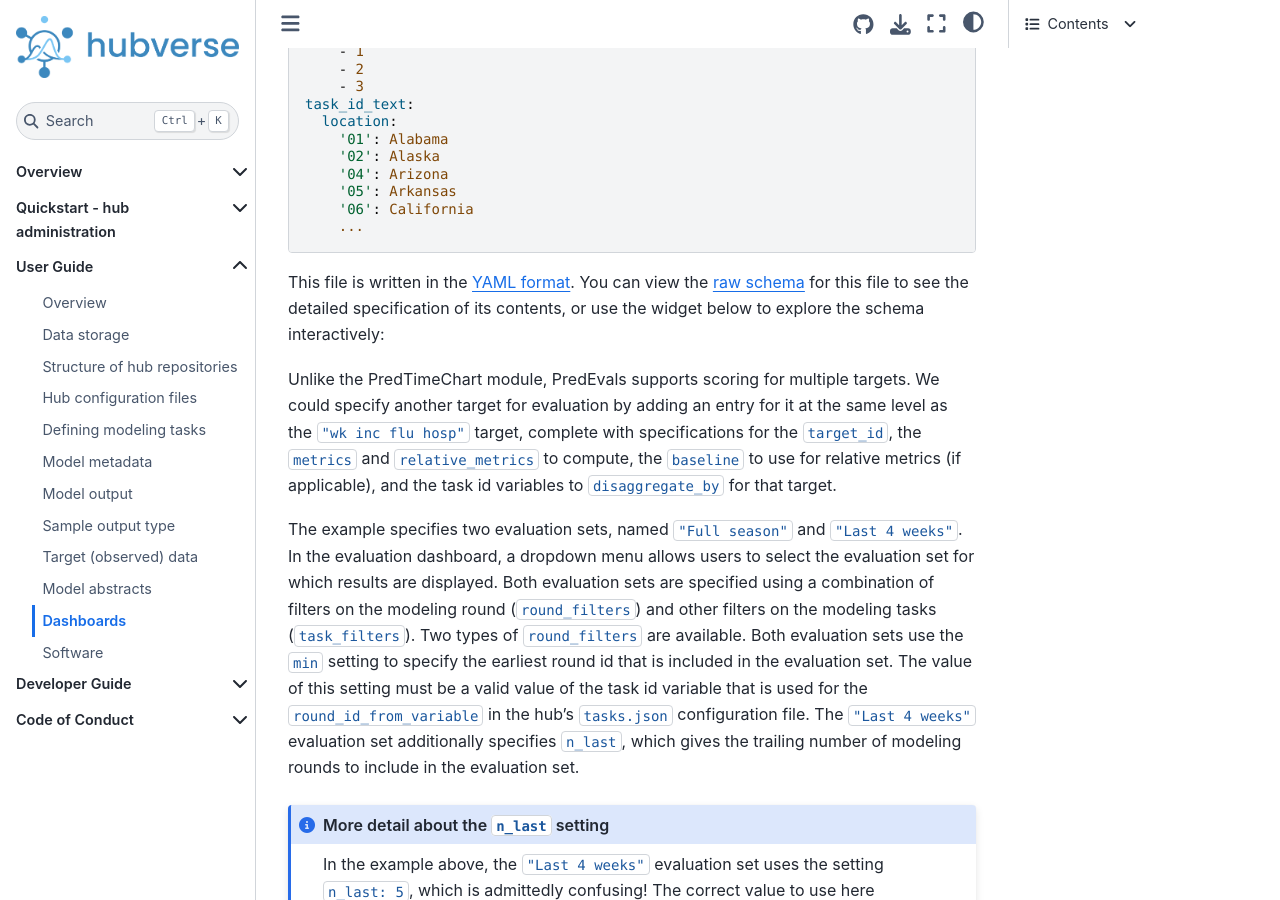
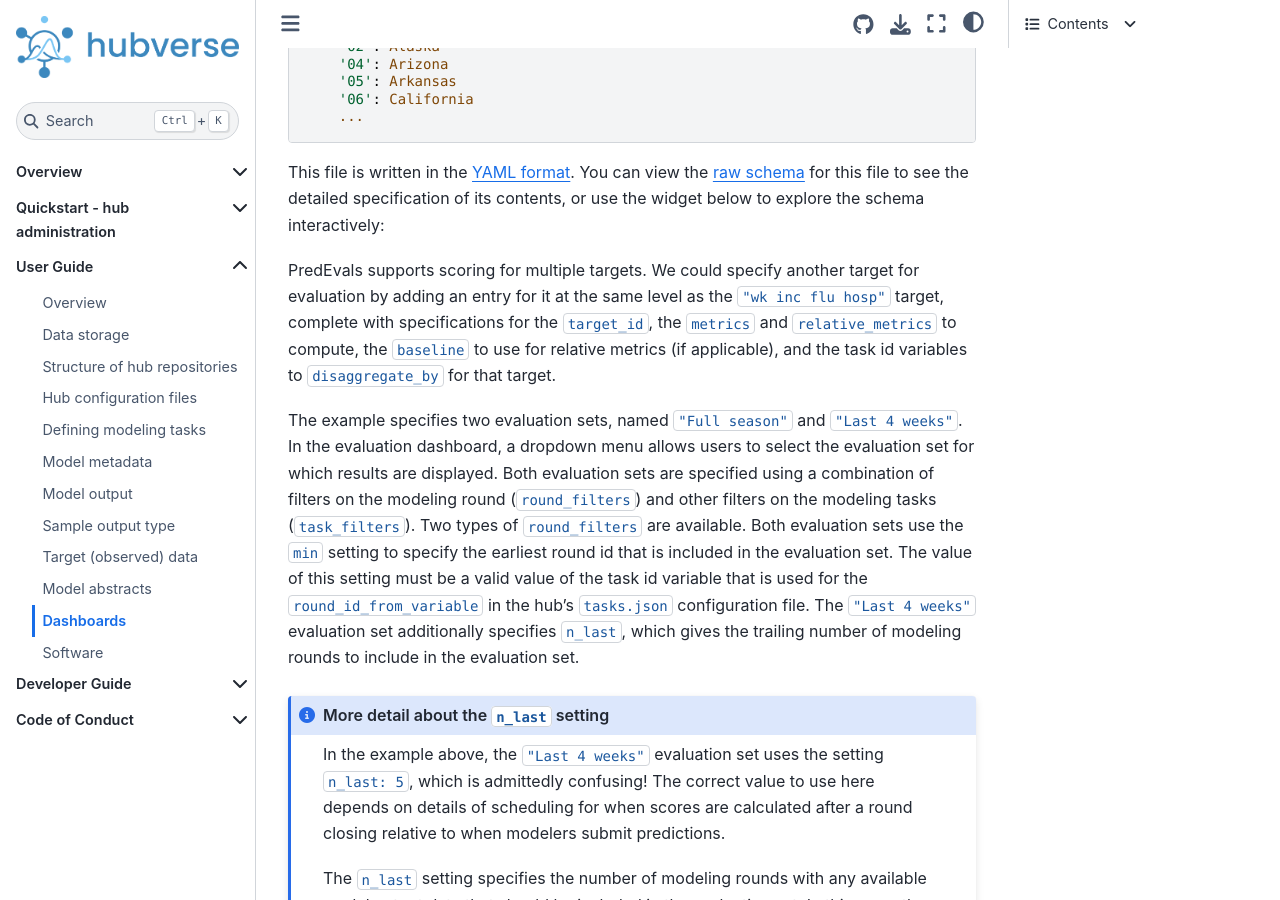
Before and after one commit to hubverse-org/hubDocs, a Sphinx documentation site: the page built from docs/source/user-guide/dashboards.md, in a window 1280 px wide and 900 px high, scrolled down 10978 px. Built offline with Sphinx 7.4.7 and the Sphinx Book theme 1.1.4, drawn with Linux system fonts in a browser that asks for light colours; comment, search, counter and statistics services are not loaded; some of the changed text lies outside the part shown.

Commit message:
Update that multiple targets supported

```diff
--- a/docs/source/user-guide/dashboards.md
+++ b/docs/source/user-guide/dashboards.md
@@ -220,7 +220,6 @@
  - The visualization tool can only display step-ahead predictions that use the quantile output type.
  - It can only display predictions for tasks that are defined in [a single entry in the `rounds` section of the hub's `tasks.json` configuration file]{#ptc-limitation-rounds}. Note that it is possible to display predictions for multiple rounds, and a dashboard typically will do that. However, those rounds must be defined in a single `rounds` block.
  - It can only display predictions for modeling tasks that are defined in [a single entry of the `model_tasks` section of the hub's `tasks.json` configuration file.]{#ptc-limitation-mt} Again, this allows for display of predictions across multiple modeling tasks as long as the values of the task id variables defining those modeling tasks are specified in the same `model_tasks` block.
- - Currently, only a single prediction target is supported. Specifically, the `target_metadata` array in the specified `model_tasks` object within the specified `rounds` object must contain exactly one object, which must have a single key in the `target_keys` object.
  - The following quantile levels (`output_type_id`s) must be present: `0.025`, `0.25`, `0.5`, `0.75`, `0.975`. These quantiles define the predictive median and the bounds of 50% and 95% prediction intervals.
  - The hub must have task id variables defining:
     - A reference date for predictions (e.g., `reference_date`, `origin_date`, or similar)
@@ -361,7 +360,7 @@
 <script src="../_static/docson/widget.js" data-schema="https://raw.githubusercontent.com/hubverse-org/hubPredEvalsData/main/inst/schema/v1.0.1/config_schema.json"></script>
 
 
-Unlike the PredTimeChart module, PredEvals supports scoring for multiple targets. We could specify another target for evaluation by adding an entry for it at the same level as the `"wk inc flu hosp"` target, complete with specifications for the `target_id`, the `metrics` and `relative_metrics` to compute, the `baseline` to use for relative metrics (if applicable), and the task id variables to `disaggregate_by` for that target.
+PredEvals supports scoring for multiple targets. We could specify another target for evaluation by adding an entry for it at the same level as the `"wk inc flu hosp"` target, complete with specifications for the `target_id`, the `metrics` and `relative_metrics` to compute, the `baseline` to use for relative metrics (if applicable), and the task id variables to `disaggregate_by` for that target.
 
 The example specifies two evaluation sets, named `"Full season"` and `"Last 4 weeks"`. In the evaluation dashboard, a dropdown menu allows users to select the evaluation set for which results are displayed. Both evaluation sets are specified using a combination of filters on the modeling round (`round_filters`) and other filters on the modeling tasks (`task_filters`). Two types of `round_filters` are available. Both evaluation sets use the `min` setting to specify the earliest round id that is included in the evaluation set. The value of this setting must be a valid value of the task id variable that is used for the `round_id_from_variable` in the hub's `tasks.json` configuration file. The `"Last 4 weeks"` evaluation set additionally specifies `n_last`, which gives the trailing number of modeling rounds to include in the evaluation set.
 
```
